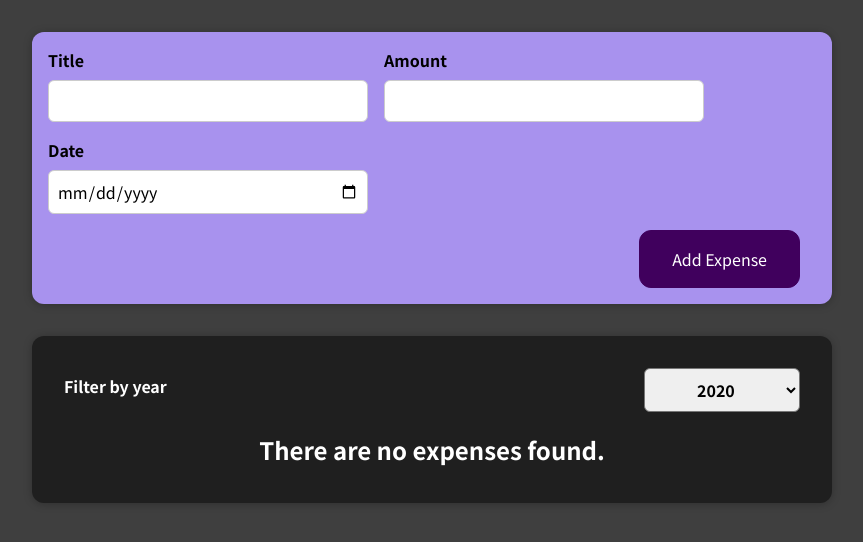
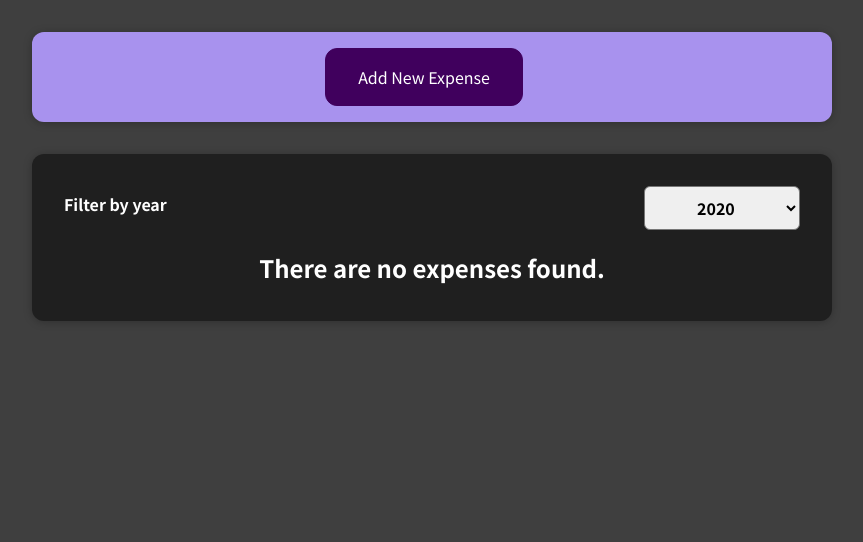
Before and after one commit to robysondepaula/Expenses-Controler, a React (Create React App) app: page / in a window 1280 px wide. Shown: the top 542 px of the page, without its empty margins (208-1071 px from the left). Built offline with nearby package versions, Linux system fonts and the light colour scheme.

Commit message:
Adding the cancel but and seting the defalut button to user

```diff
--- a/src/components/NewExpense/ExpenseForm.js
+++ b/src/components/NewExpense/ExpenseForm.js
@@ -50,6 +50,7 @@ const ExpenseForm = (props) => {
         </div>
       </div>
       <div className="new-expense__actions">
+      <button type="button" onClick={props.onCancel}>Cancel</button>
         <button type="submit">Add Expense</button>
       </div>
     </form>
--- a/src/components/NewExpense/NewExpense.js
+++ b/src/components/NewExpense/NewExpense.js
@@ -1,19 +1,41 @@
-import './NewExpense.css';
-import ExpenseForm from './ExpenseForm';
+import React, { useState } from "react";
+
+import "./NewExpense.css";
+import ExpenseForm from "./ExpenseForm";
 
 const NewExpense = (props) => {
-    const saveExpenseHandler = (enteredExpenseData) => {
-      const expenseData ={
-          ...enteredExpenseData,
-          id: Math.random().toString()
-      };
-      props.onAddExpense(expenseData);
+  const [isEdditing, setIsEdditing] = useState(false);
+
+  const saveExpenseHandler = (enteredExpenseData) => {
+    const expenseData = {
+      ...enteredExpenseData,
+      id: Math.random().toString(),
     };
+    props.onAddExpense(expenseData);
+    setIsEdditing(false);
+  };
 
-    return <div className="new-expense">
-       <ExpenseForm onSaveExpenseData = {saveExpenseHandler} />
+  const startEdditingHandler = () => {
+    setIsEdditing(true);
+  };
+
+  const stopEditingHandler = () => {
+    setIsEdditing(false);
+  };
+
+  return (
+    <div className="new-expense">
+      {!isEdditing && (
+        <button onClick={startEdditingHandler}>Add New Expense</button>
+      )}
+      {isEdditing && (
+        <ExpenseForm
+          onSaveExpenseData={saveExpenseHandler}
+          onCancel={stopEditingHandler}
+        />
+      )}
     </div>
+  );
 };
 
-
 export default NewExpense;
```
